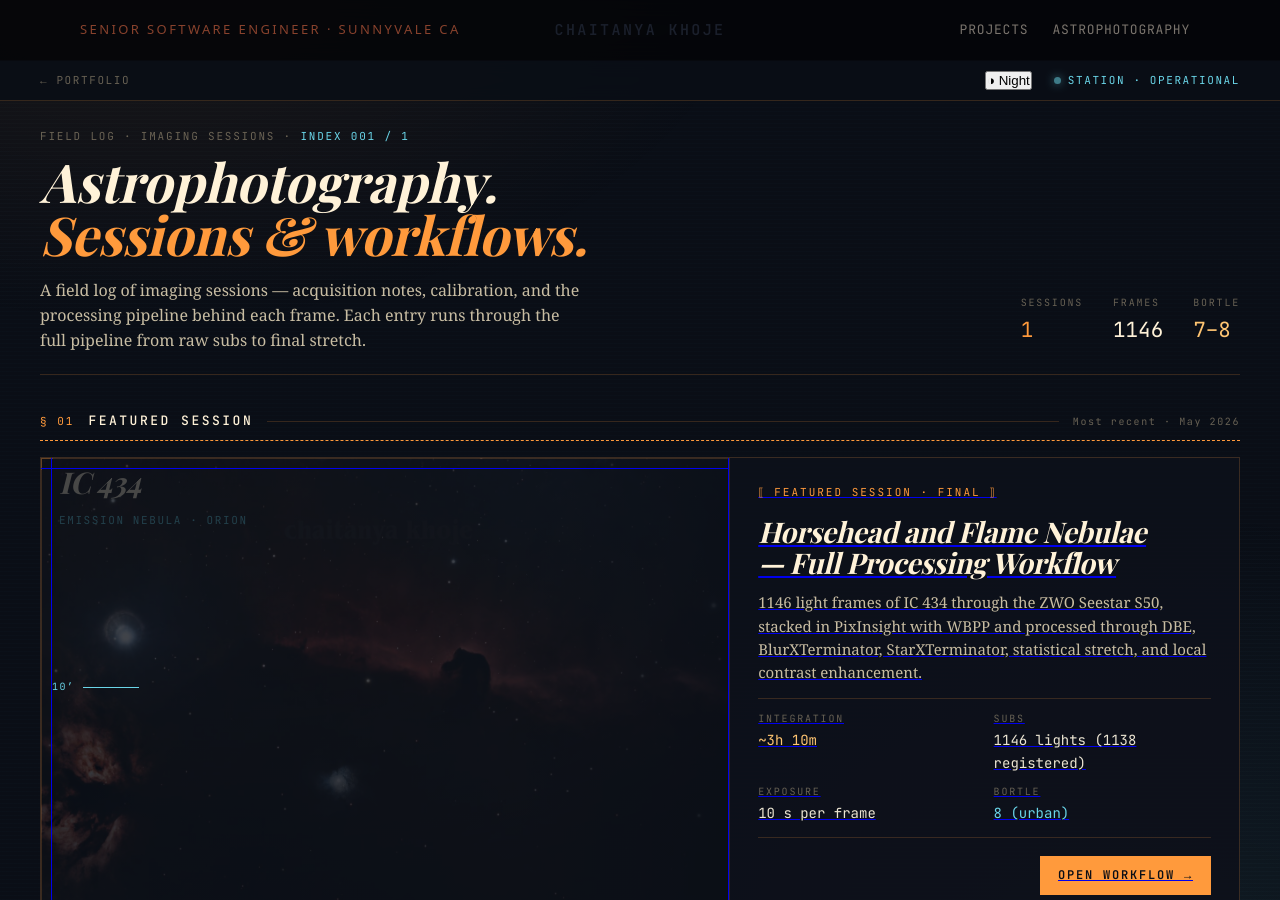
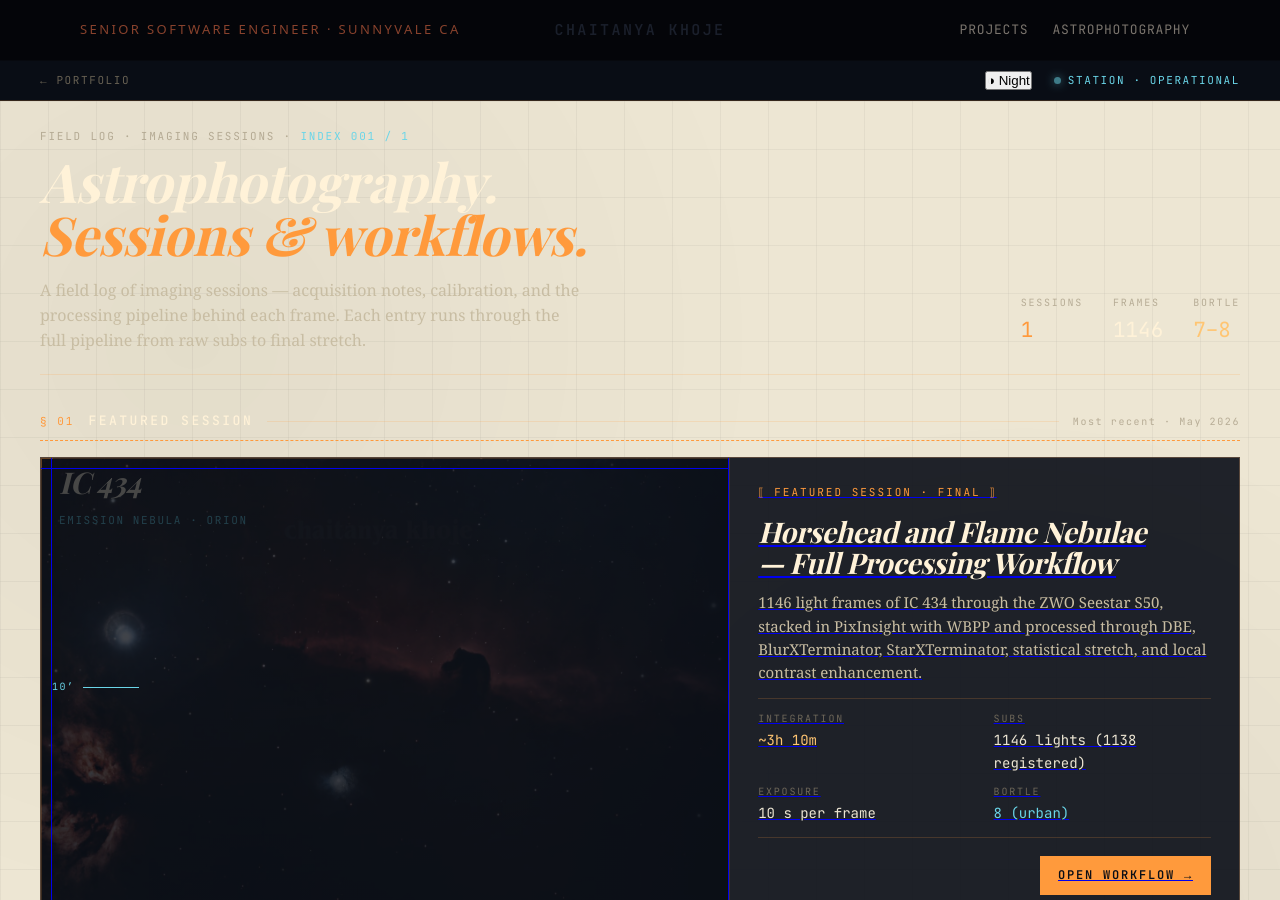
Before and after one commit to ChaitanyaKhoje/chaitanyakhoje.github.io, a Jekyll site: the page built from astrophotography.html, in a window 1280 px wide and 900 px high. Built offline with Jekyll 4.4.1, drawn with Linux system fonts in a browser that asks for light colours; some web fonts are replaced.

Commit message:
feat(05-01): wire astro-atlas.css into astro-head.html
- Add <link> tag for astro-atlas.css after astro-themes.css
- Correct cascade order: tokens load first, layout rules second
- Applied to all astrophotography pages via the shared head include

```diff
--- a/_includes/astro-head.html
+++ b/_includes/astro-head.html
@@ -2,6 +2,7 @@
 <link rel="preconnect" href="https://fonts.gstatic.com" crossorigin />
 <link rel="stylesheet" href="https://fonts.googleapis.com/css2?family=Italiana&family=Newsreader:ital,opsz,wght@0,6..72,400;0,6..72,500;0,6..72,700;1,6..72,400;1,6..72,500;1,6..72,700&family=Spectral:ital,wght@0,400;0,500;0,700;1,400;1,500&family=Space+Grotesk:wght@400;500;600;700&family=Manrope:wght@400;500;600;700&family=JetBrains+Mono:wght@400;500;600&display=swap" />
 <link rel="stylesheet" href="{{ '/assets/css/astro-themes.css' | relative_url }}" />
+<link rel="stylesheet" href="{{ '/assets/css/astro-atlas.css' | relative_url }}" />
 <script>
 (function() {
   var saved;
```
